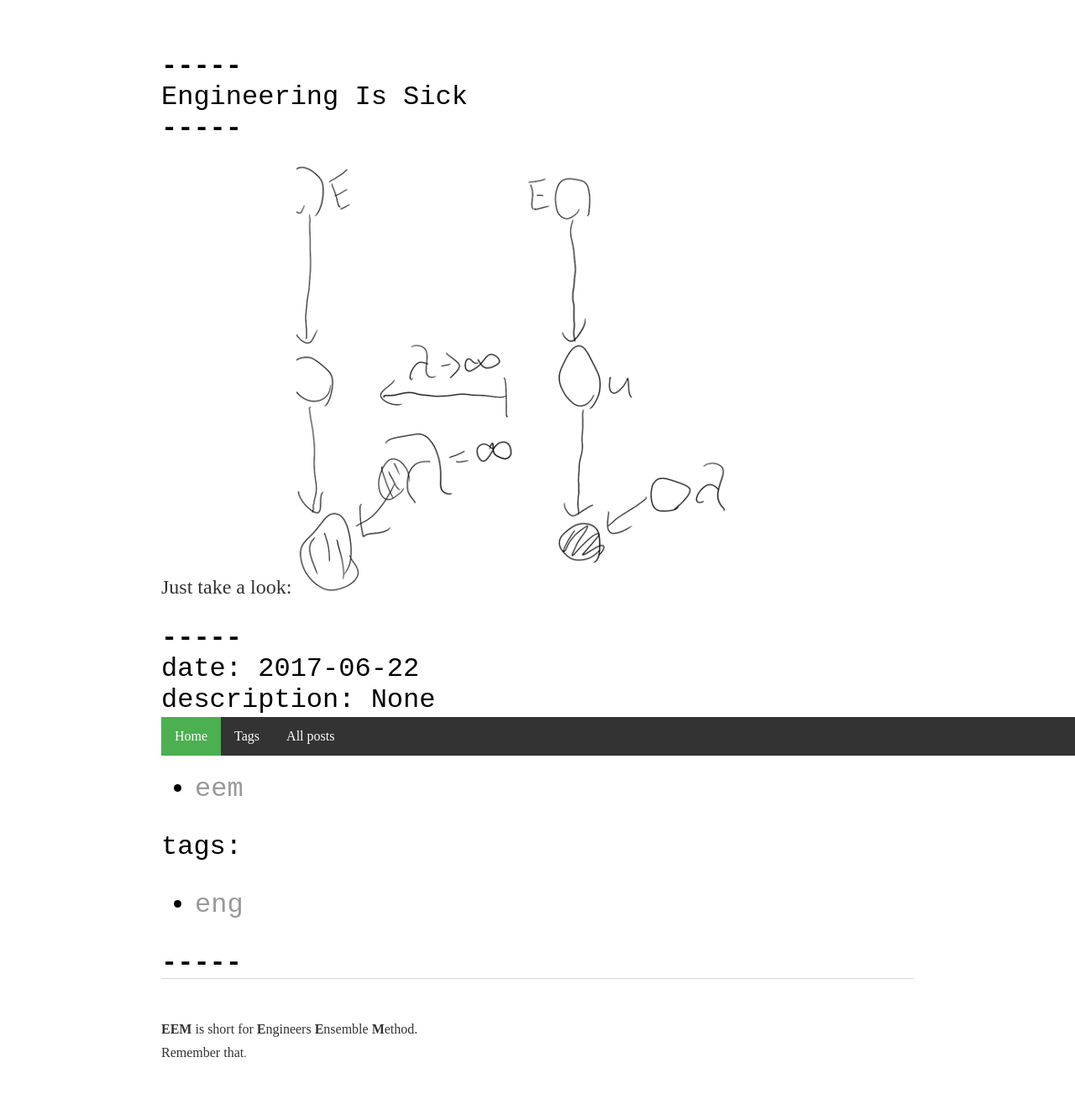
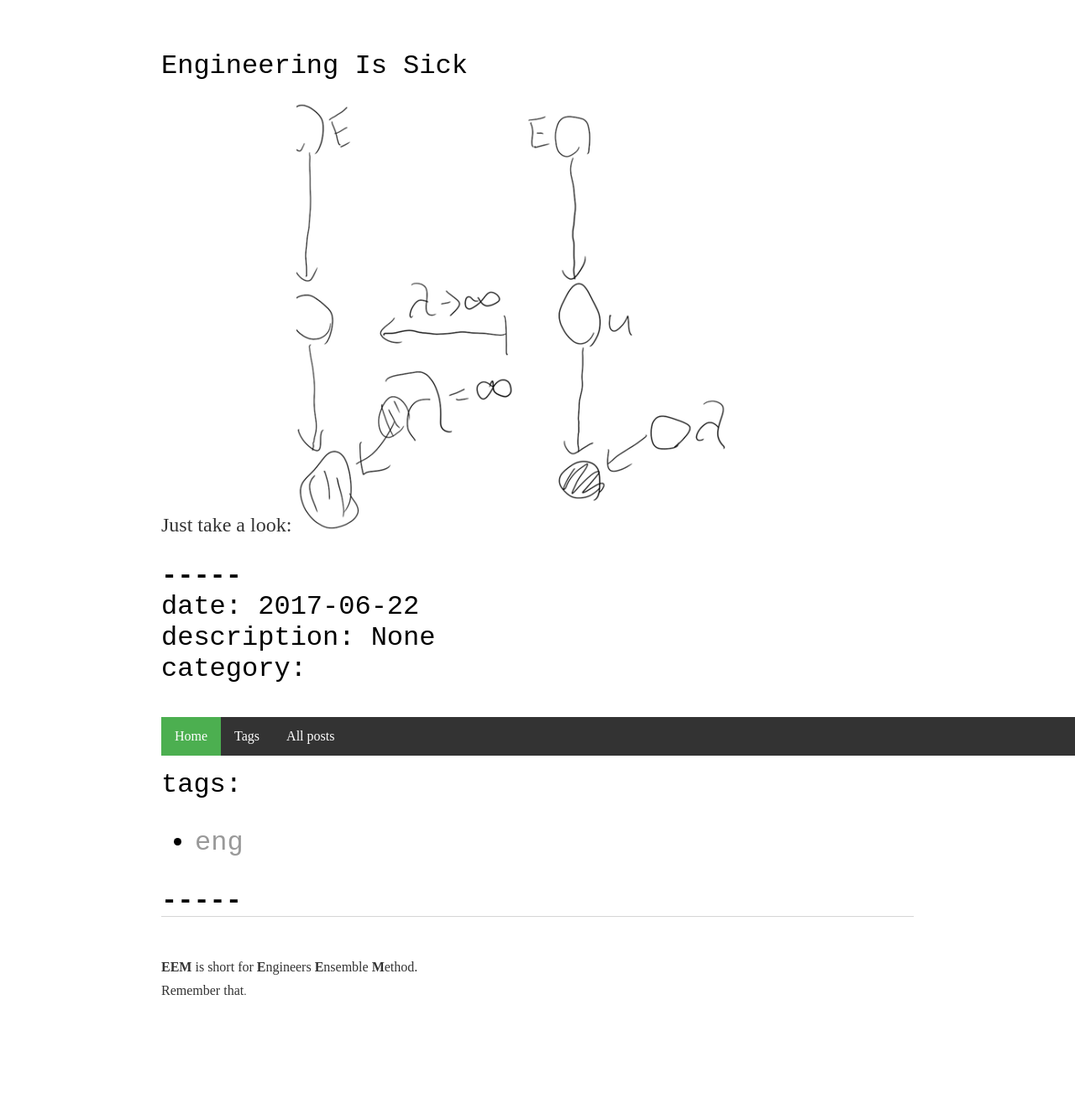
Before and after one commit to takasimiz/bak-github.io, a Jekyll site: the page built from _posts/2017-06-22-Engineering-is-sick.md, in a window 1280 px wide. Shown: the whole page at 84% size. Built offline with Jekyll 4.4.1, drawn with Linux system fonts in a browser that asks for light colours; our own code applies the rules of GitHub Pages for plain Markdown files; after the commit the page ends 1254 px from its top, so only the background shows below that.

Commit message:
Update post.html

```diff
--- a/_layouts/post.html
+++ b/_layouts/post.html
@@ -5,9 +5,7 @@
 <script src="https://cdnjs.cloudflare.com/ajax/libs/mathjax/2.7.0/MathJax.js?config=TeX-AMS-MML_HTMLorMML" type="text/javascript"></script>
 
 <div class="githublike">
-<strong>-----</strong><br />
-{{ page.title }}<br />
-<strong>-----</strong><br />
+{{ page.title }}
  </div>
 
 <!-- <h1>{{ page.title }}</h1>
```
